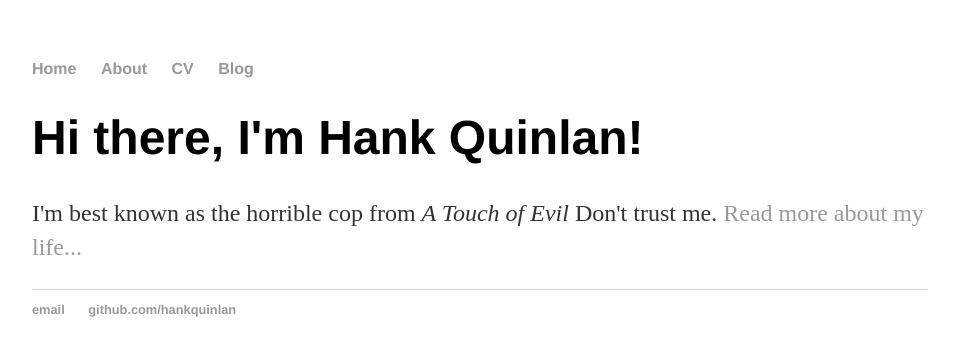
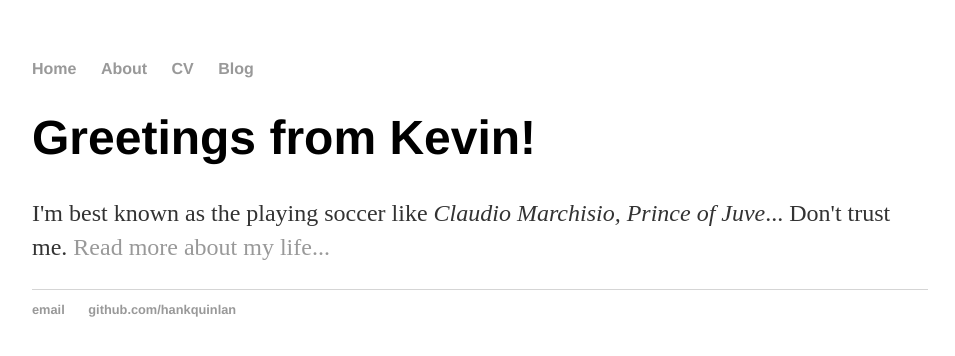
Before and after one commit to zishuiym/zishuiym.github.io, a Jekyll site: the page built from index.html, in a window 1280 px wide. Shown: the top 356 px of the page, without its empty margins (160-1115 px from the left). Built offline with Jekyll 4.4.1, drawn with Linux system fonts in a browser that asks for light colours.

Commit message:
Update index.html

```diff
--- a/index.html
+++ b/index.html
@@ -1,8 +1,8 @@
 ---
 layout: default
-title: Hank Quinlan, Horrible Cop
+title: Kevin Yin, Coding Juventini
 ---
 <div class="blurb">
-	<h1>Hi there, I'm Hank Quinlan!</h1>
-	<p>I'm best known as the horrible cop from <em>A Touch of Evil</em> Don't trust me. <a href="/about">Read more about my life...</a></p>
+	<h1>Greetings from Kevin!</h1>
+	<p>I'm best known as the playing soccer like <em>Claudio Marchisio, Prince of Juve</em>... Don't trust me. <a href="/about">Read more about my life...</a></p>
 </div><!-- /.blurb -->
```
